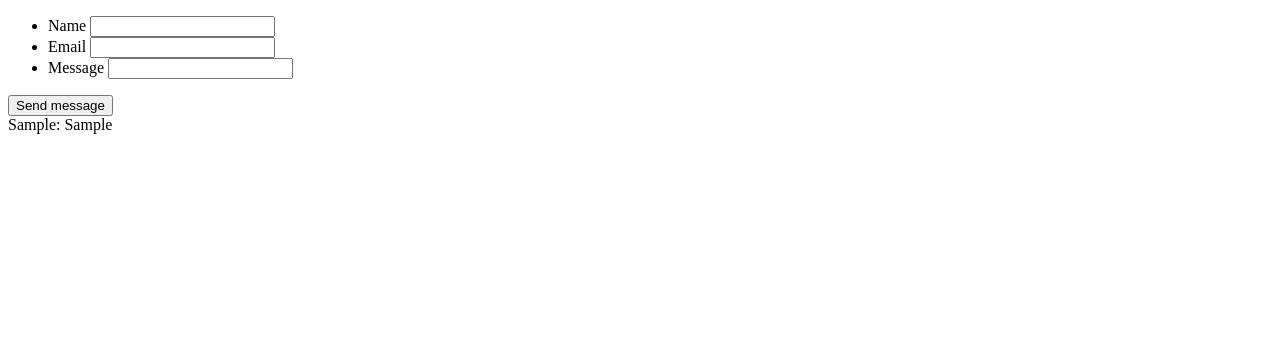
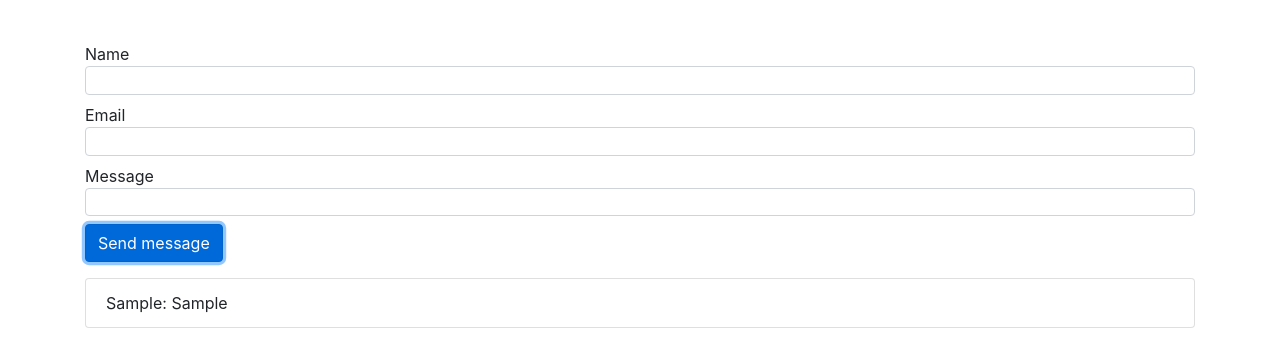
Before and after one commit to serg983/ov4, a plain HTML site: page index.html in a window 1280 px wide. Both pictures are taken after typing "Sample", "name@example.com", "Sample" into the empty fields and a click on the button "Send message". Drawn offline with nearby package versions, Linux system fonts and the light colour scheme.

Commit message:
Form ended

```diff
--- a/index.html
+++ b/index.html
@@ -6,28 +6,37 @@
           content="width=device-width, user-scalable=no, initial-scale=1.0,
            maximum-scale=1.0, minimum-scale=1.0">
     <meta http-equiv="X-UA-Compatible" content="ie=edge">
+    <link rel="stylesheet" href="https://cdn.jsdelivr.net/npm/bootstrap@4.5.3/dist/css/bootstrap.min.css" integrity="sha384-TX8t27EcRE3e/ihU7zmQxVncDAy5uIKz4rEkgIXeMed4M0jlfIDPvg6uqKI2xXr2" crossorigin="anonymous">
+    <link rel="stylesheet" href="style.css">
     <title>Document</title>
 </head>
 <body>
     <!-- Emmet -->
     <!-- form>ul>li>*3label+input -->
+<div class="container">
+    <div class="alert alert-danger" role="alert"></div>
 
-    <form action="#" id="user_form">
-        <ul>
-            <li><label for="name">Name</label>
-                <input id="name" type="text" name="user_name">
-            </li>
-            <li><label for="email">Email</label>
-                <input id="email" type="text" name = "user_email">
-            </li>
-            <li><label for="msg">Message</label>
-                <input id="msg" type="text" name = "user_message">
-            </li>
-        </ul>
-        <button type="submit">Send message</button>
+    <form  action="#" id="user_form">
+
+            <div class="form-group form-group-custom">
+                <label  for="name">Name</label>
+                <input class="form-control" id="name" type="text" name="user_name">
+            </div>
+            <div class="form-group form-group-custom">
+                <label for="email">Email</label>
+                <input class="form-control" id="email" type="text" name = "user_email">
+            </div>
+            <div class="form-group form-group-custom">
+                <label for="msg">Message</label>
+                <input class="form-control" id="msg" type="text" name = "user_message">
+            </div>
+
+        <button type="submit" class="btn btn-primary">Send message</button>
     </form>
+    <ul class="list-group" id="forum"></ul>
 
-    <div id="forum"></div>
+</div>
+
 
 <!-- <input type="text" placeholder="User name"><br>
 <input type="text" placeholder="User lastname"><br>
@@ -40,6 +49,8 @@
 <div id="input-value"></div>
 
 <script src="script.js"></script>
+<script src="https://code.jquery.com/jquery-3.5.1.slim.min.js" integrity="sha384-DfXdz2htPH0lsSSs5nCTpuj/zy4C+OGpamoFVy38MVBnE+IbbVYUew+OrCXaRkfj" crossorigin="anonymous"></script>
+<script src="https://cdn.jsdelivr.net/npm/bootstrap@4.5.3/dist/js/bootstrap.bundle.min.js" integrity="sha384-ho+j7jyWK8fNQe+A12Hb8AhRq26LrZ/JpcUGGOn+Y7RsweNrtN/tE3MoK7ZeZDyx" crossorigin="anonymous"></script>
 
 
 </body>
--- a/script.js
+++ b/script.js
@@ -1,6 +1,7 @@
 const userForm = document.querySelector("#user_form")
 
 const forum = document.querySelector('#forum')
+const alertMsg = document.querySelector('.alert')
 
 console.log(userForm)
 console.dir(userForm)
@@ -9,23 +10,36 @@ userForm.addEventListener('submit', function(event) {
     console.log(event)
     event.preventDefault()
     const formData = new FormData(userForm)
+
+    if (!(userForm[0].value && userForm[1].value && userForm[2].value)) {
+        const errorMsg = (userForm[0].value ? '' : 'Введите имя<br>') +
+            (userForm[1].value ? '' : 'Введите email<br>') +
+            (userForm[2].value ? '' : 'Введите сообщение<br>')
+       alertMsg.innerHTML = errorMsg
+      // alertMsg.style.display = 'block'
+      alertMsg.classList.add('show')
+        return
+    }
+
+    alertMsg.innerHTML = ''
+    //alertMsg.style.display = 'none'
+    alertMsg.classList.remove('show')
+
     const userMessage = {
         userName: formData.get('user_name'),
         userEmail: formData.get('user_email'),
         userMessage: formData.get('user_message')
     }
-    // formData.set('user_name','')
-    // formData.set('user_email','')
-    // formData.set('user_message','')
 
     userForm[0].value = ''
     userForm[1].value = ''
     userForm[2].value = ''
 
-        forum.innerHTML += `<div>
-        <span>${userMessage.userName}: </span>
-        <span>${userMessage.userMessage} </span>
-    </div>`
+
+    forum.insertAdjacentHTML("afterbegin", `<li class="list-group-item">
+            <span>${userMessage.userName}: </span>
+             <span>${userMessage.userMessage} </span>
+     </li>`)
 
 })
 
--- a/style.css
+++ b/style.css
@@ -0,0 +1,30 @@
+.form-group-custom {
+    /* mb.5rem*/
+    margin-bottom: 0.5rem;
+}
+
+.form-group-custom label {
+    /* mb0 */
+    margin-bottom: 0;
+}
+.form-group-custom .form-control {
+    /* h1.8rem */
+    height: 1.8rem;
+    padding-top: .2rem;
+}
+
+#user_form {
+    /* mb1rem */
+    margin-bottom: 1rem;
+}
+
+.alert {
+    transition: all .5s;
+    opacity: 0;
+    /* display: none; */
+}
+
+.alert.show {
+    opacity: 1;
+    /* display: block; */
+}
```
